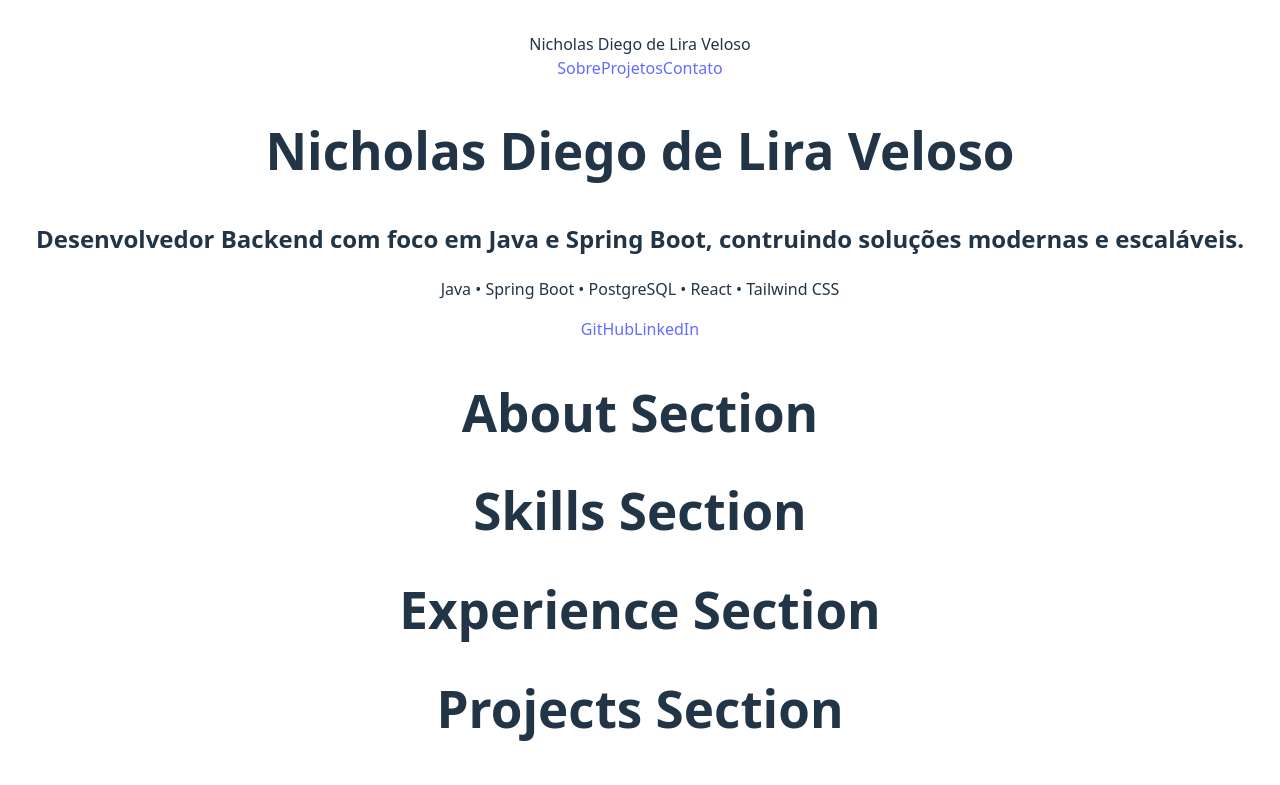
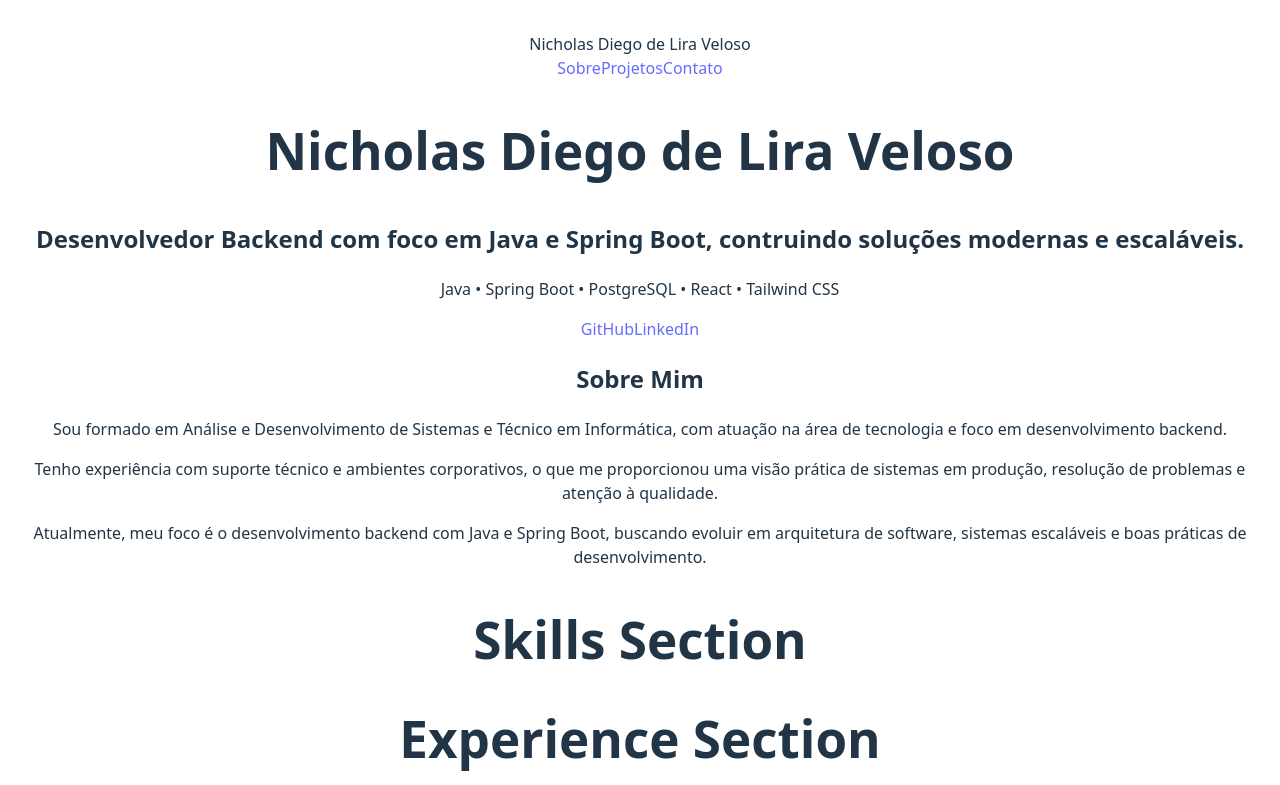
Before and after one commit to nickdiegao/Portfolio-Nicholas-Diego, a React (Vite) app: page / in a window 1280 px wide. Shown: the top 785 px of the page. Built offline with nearby package versions, Linux system fonts and the light colour scheme.

Commit message:
feat: add about section with professional summary

```diff
--- a/src/sections/About.tsx
+++ b/src/sections/About.tsx
@@ -1,7 +1,27 @@
 export function About() {
     return (
         <section className="min-h-screen flex items-center justify-center">
-            <h1 className="text-3xl font-bold">About Section</h1>
+            <div className="max-w-6xl mx-auto px-6">
+                <h2 className="text-3xl font-bold mb-8">
+                    Sobre Mim
+                </h2>
+
+                <div className="max-w-3xl text-gray-600 leading-relaxed space-y-4">
+                    <p>
+                        Sou formado em Análise e Desenvolvimento de Sistemas e Técnico em Informática,
+                        com atuação na área de tecnologia e foco em desenvolvimento backend.
+                    </p>
+                    <p>
+                        Tenho experiência com suporte técnico e ambientes corporativos, o que me proporcionou
+                        uma visão prática de sistemas em produção, resolução de problemas e atenção à qualidade.
+                    </p>
+                    <p>
+                        Atualmente, meu foco é o desenvolvimento backend com Java e Spring Boot,
+                        buscando evoluir em arquitetura de software, sistemas escaláveis e boas práticas
+                        de desenvolvimento.
+                    </p>
+                </div>
+            </div>
         </section>
     );
 }
```
